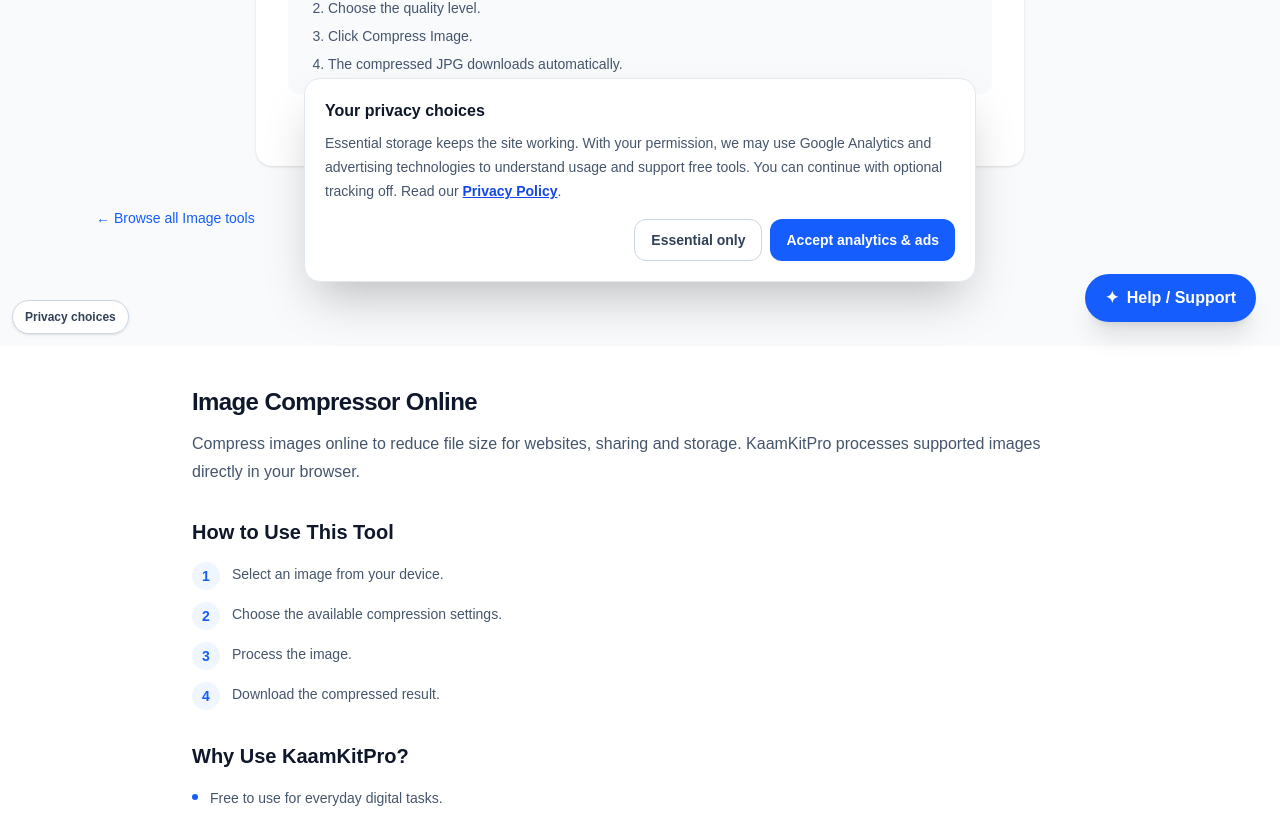
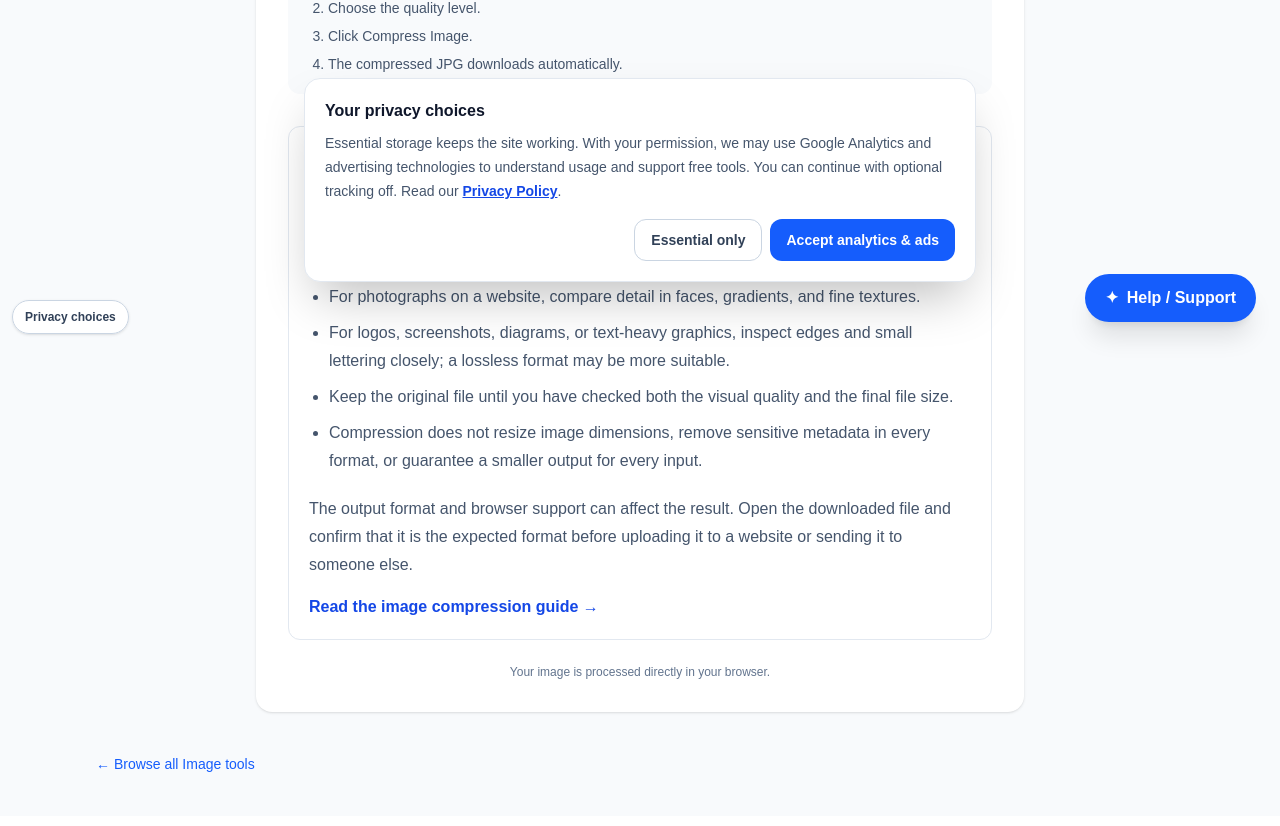
Before and after one commit to WellProSoftware/kaamkitpro, a Next.js app: page /tools/image-compressor in a window 1280 px wide. Shown: the part 454-1280 px from the top of the page. Built offline with nearby package versions, Linux system fonts and the light colour scheme.

Commit message:
content: explain calculator assumptions and image compression choices

```diff
--- a/src/app/tools/image-compressor/page.tsx
+++ b/src/app/tools/image-compressor/page.tsx
@@ -235,6 +235,23 @@ export default function ImageCompressorPage() {
             </ol>
           </div>
 
+          <section className="mt-8 rounded-xl border border-slate-200 bg-white p-5">
+            <h2 className="text-lg font-semibold text-slate-900">Choose image quality for your use case</h2>
+            <p className="mt-3 leading-7 text-slate-600">
+              Compression trades some image data for a smaller file. Start with a higher quality setting, compare the downloaded image at its intended display size, and reduce quality gradually only if the file still needs to be smaller.
+            </p>
+            <ul className="mt-3 list-disc space-y-2 pl-5 leading-7 text-slate-600">
+              <li>For photographs on a website, compare detail in faces, gradients, and fine textures.</li>
+              <li>For logos, screenshots, diagrams, or text-heavy graphics, inspect edges and small lettering closely; a lossless format may be more suitable.</li>
+              <li>Keep the original file until you have checked both the visual quality and the final file size.</li>
+              <li>Compression does not resize image dimensions, remove sensitive metadata in every format, or guarantee a smaller output for every input.</li>
+            </ul>
+            <p className="mt-5 leading-7 text-slate-600">
+              The output format and browser support can affect the result. Open the downloaded file and confirm that it is the expected format before uploading it to a website or sending it to someone else.
+            </p>
+            <a href="/guides/image-compression" className="mt-4 inline-block font-semibold text-blue-700 hover:underline">Read the image compression guide →</a>
+          </section>
+
           <p className="mt-6 text-center text-xs text-slate-500">
             Your image is processed directly in your browser.
           </p>
```
